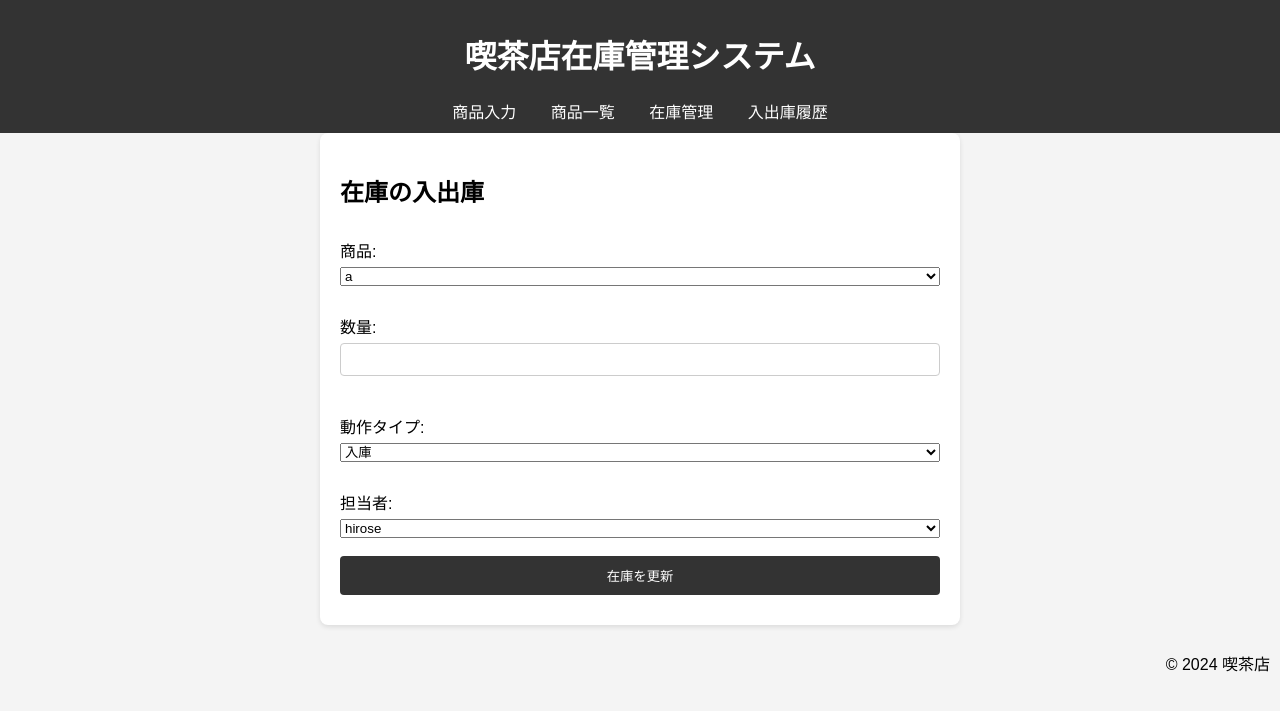
After one commit to koudaihirose/cafe_management, a Flask app: page /stock/movement in a window 1280 px wide. The commit adds this page. Shown: the top 711 px of the page. Run offline with Flask 3, Linux system fonts and the light colour scheme; data comes from the database, SQL or seed files in the repository; both versions use the stored data as it was after the commit.

Commit message:
商品一覧ページを作成 在庫入出庫機能を追加

```diff
--- a/app.py
+++ b/app.py
@@ -1,6 +1,7 @@
 from flask import Flask, render_template, request, redirect, url_for, flash
 import sqlite3
 import os
+from datetime import datetime
 
 app = Flask(__name__)
 app.secret_key = 'your_secret_key'
@@ -22,10 +23,11 @@ def product_input():
         name = request.form['name']
         category_id = request.form['category_id']
         image_file = request.files['image_file']
+        price = request.form['price']
         notes = request.form['notes']
 
-        if not name or not category_id:
-            flash('商品名とカテゴリーIDは必須です！')
+        if not name or not category_id or not price:
+            flash('商品名とカテゴリーID、価格は必須です！')
             return redirect(url_for('product_input'))
 
         # 画像ファイルの保存
@@ -38,8 +40,8 @@ def product_input():
             image_url = None
 
         conn = get_db_connection()
-        conn.execute('INSERT INTO PRODUCT (name, category_id, image_url, notes) VALUES (?, ?, ?, ?)',
-                     (name, category_id, image_url, notes))
+        conn.execute('INSERT INTO PRODUCT (name, category_id, image_url,price, notes) VALUES (?, ?, ?, ?, ?)',
+                     (name, category_id, image_url, price, notes))
         conn.commit()
         conn.close()
         flash('商品が正常に追加されました！')
@@ -47,5 +49,57 @@ def product_input():
 
     return render_template('product_input.html')
 
+# 商品一覧ページの表示
+@app.route('/product/list', methods=['GET'])
+def product_list():
+    conn = get_db_connection()
+    products = conn.execute('SELECT * FROM PRODUCT').fetchall()
+    conn.close()
+    return render_template('product_list.html', products=products)
+
+# 在庫の入出庫ページ
+@app.route('/stock/movement', methods=['GET', 'POST'])
+
+def stock_movement():
+    conn = get_db_connection()
+    products = conn.execute('SELECT id, name FROM PRODUCT').fetchall()  # 商品情報を取得
+    staff = conn.execute('SELECT id, name FROM STAFF').fetchall()  # スタッフ情報を取得
+
+    if request.method == 'POST':
+        product_id = request.form['product_id']
+        quantity = int(request.form['quantity'])
+        staff_id = request.form['staff_id']
+        movement_type = request.form['movement_type']
+        movement_date = datetime.now().strftime('%Y-%m-%d %H:%M:%S')  # 現在の日時
+
+        if not product_id or not quantity or not staff_id or not movement_type:
+            flash('すべてのフィールドを入力してください！')
+            return redirect(url_for('stock_movement'))
+
+        conn.execute('INSERT INTO STOCK_MOVEMENT (product_id, quantity, movement_date, staff_id, movement_type) VALUES (?, ?, ?, ?, ?)',
+                     (product_id, quantity, movement_date, staff_id, movement_type))
+        conn.commit()
+        conn.close()
+        flash('在庫が正常に更新されました！')
+        return redirect(url_for('stock_movement'))
+
+    conn.close()
+    return render_template('stock_movement.html', products=products, staff=staff)
+
+# 入出庫履歴の表示
+@app.route('/stock/movement/history')
+def stock_movement_history():
+    conn = get_db_connection()
+    movements = conn.execute('''
+        SELECT sm.id, p.name AS product_name, sm.quantity, sm.movement_date, s.name AS staff_name, sm.movement_type
+        FROM STOCK_MOVEMENT sm
+        JOIN PRODUCT p ON sm.product_id = p.id
+        JOIN STAFF s ON sm.staff_id = s.id
+        ORDER BY sm.movement_date DESC
+    ''').fetchall()
+    conn.close()
+    return render_template('stock_movement_history.html', movements=movements)
+
+
 if __name__ == '__main__':
     app.run(debug=True)
--- a/static/styles.css
+++ b/static/styles.css
@@ -11,7 +11,10 @@ header {
     padding: 10px;
     text-align: center;
 }
-
+footer{
+    float:right;
+    padding:10px;
+}
 nav a {
     color: white;
     margin: 0 15px;
@@ -60,3 +63,24 @@ ul {
     list-style-type: none;
     padding: 0;
 }
+table {
+    width: 100%;
+    border-collapse: collapse;
+    margin-top: 20px;
+}
+
+th, td {
+    padding: 10px;
+    text-align: left;
+    border: 1px solid #ddd;
+}
+
+th {
+    background-color: #f4f4f4;
+}
+
+img {
+    max-width: 100px;
+    height: auto;
+    border-radius: 5px;
+}
--- a/templates/base.html
+++ b/templates/base.html
@@ -7,17 +7,12 @@
     <link rel="stylesheet" href="{{ url_for('static', filename='styles.css') }}">
 </head>
 <body>
-    <header>
-        <h1>喫茶店在庫管理システム</h1>
-        <nav>
-            <a href="{{ url_for('product_input') }}">商品入力</a>
-        </nav>
-    </header>
+    {% include 'header.html' %}
+
     <main>
         {% block content %}{% endblock %}
     </main>
-    <footer>
-        <p>&copy; 2024 喫茶店</p>
-    </footer>
+
+    {% include 'footer.html' %}
 </body>
 </html>
--- /dev/null
+++ b/templates/footer.html
@@ -0,0 +1,3 @@
+<footer>
+    <p>&copy; 2024 喫茶店</p>
+</footer>
--- /dev/null
+++ b/templates/header.html
@@ -0,0 +1,9 @@
+<header>
+    <h1>喫茶店在庫管理システム</h1>
+    <nav>
+        <a href="{{ url_for('product_input') }}">商品入力</a>
+        <a href="{{ url_for('product_list') }}">商品一覧</a>
+        <a href="{{ url_for('stock_movement') }}">在庫管理</a>
+        <a href="{{ url_for('stock_movement_history') }}">入出庫履歴</a>
+    </nav>
+</header>
--- a/templates/product_input.html
+++ b/templates/product_input.html
@@ -8,6 +8,9 @@
 
     <label for="category_id">カテゴリーID:</label>
     <input type="number" id="category_id" name="category_id" required><br>
+
+    <label for="price">価格:</label>
+    <input type="number" step="0.01" id="price" name="price" required><br>
 
     <label for="image_file">商品画像:</label>
     <input type="file" id="image_file" name="image_file" accept="image/*"><br>
--- /dev/null
+++ b/templates/stock_movement.html
@@ -0,0 +1,39 @@
+{% extends 'base.html' %}
+
+{% block content %}
+<h2>在庫の入出庫</h2>
+<form method="POST" action="{{ url_for('stock_movement') }}">
+    <label for="product_id">商品:</label>
+    <select id="product_id" name="product_id" required>
+        {% for product in products %}
+        <option value="{{ product['id'] }}">{{ product['name'] }}</option>
+        {% endfor %}
+    </select><br>
+
+    <label for="quantity">数量:</label>
+    <input type="number" id="quantity" name="quantity" required><br>
+
+    <label for="movement_type">動作タイプ:</label>
+    <select id="movement_type" name="movement_type" required>
+        <option value="入庫">入庫</option>
+        <option value="出庫">出庫</option>
+    </select><br>
+
+    <label for="staff_id">担当者:</label>
+    <select id="staff_id" name="staff_id" required>
+        {% for member in staff %}
+        <option value="{{ member['id'] }}">{{ member['name'] }}</option>
+        {% endfor %}
+    </select><br>
+
+    <input type="submit" value="在庫を更新">
+</form>
+
+{% if get_flashed_messages() %}
+    <ul>
+        {% for message in get_flashed_messages() %}
+            <li>{{ message }}</li>
+        {% endfor %}
+    </ul>
+{% endif %}
+{% endblock %}
```
Also changed, not shown: templates/product_list.html (added, +35 -0 lines), templates/stock_movement_history.html (added, +29 -0 lines), cafe_management.db, static/uploads/image2.jpg (added).
